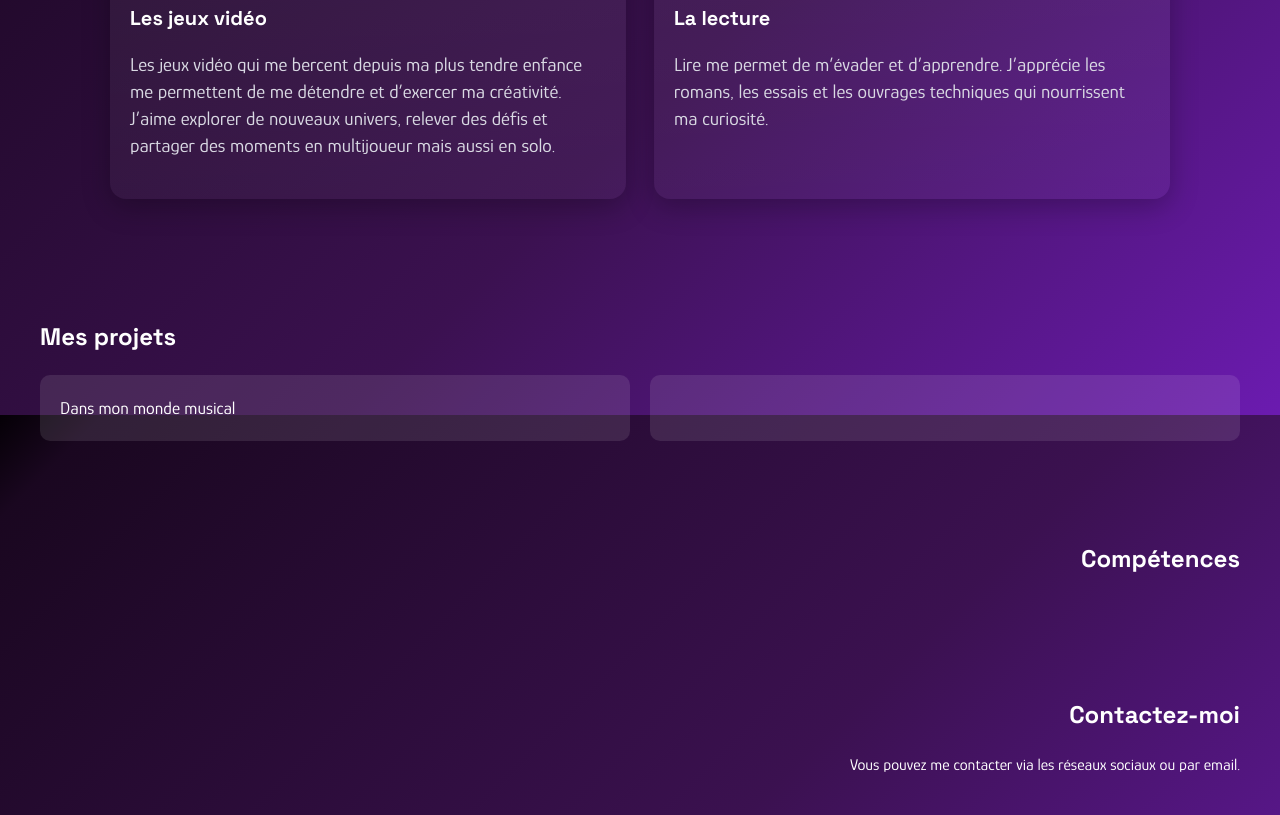
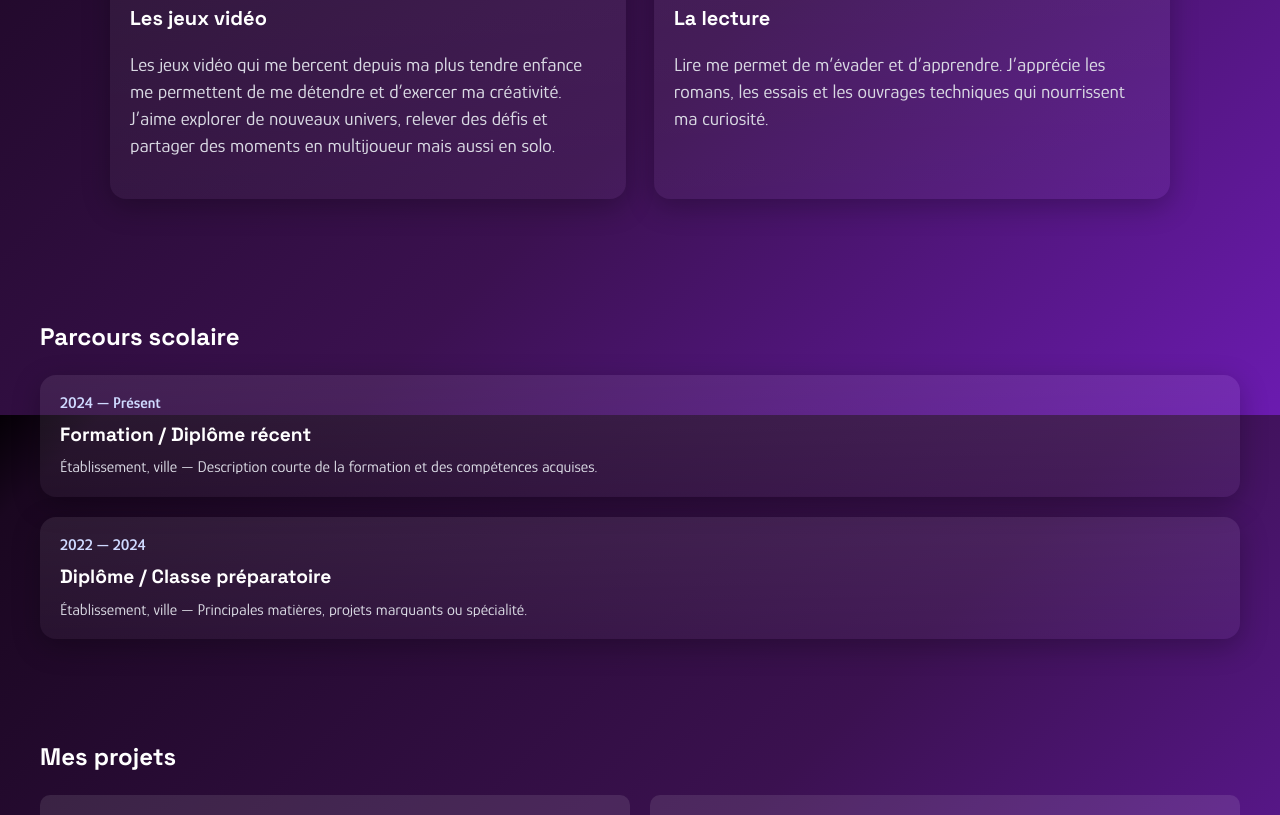
Before and after one commit to allaxan/portfolio, a plain HTML site: page index.html in a window 1280 px wide. Shown: the part 1985-2800 px from the top of the page. Drawn offline with nearby package versions, Linux system fonts and the light colour scheme.

Commit message:
ajout d'une section de parcours

```diff
--- a/index.html
+++ b/index.html
@@ -23,6 +23,7 @@
         <nav>
             <a href="#accueil">Accueil</a>
             <a href="#propos">À propos</a>
+            <a href="#parcours">Parcours</a>
             <a href="#projet">Projets</a>
             <a href="#competences">Compétences</a>
             <a href="#contact">Contact</a>
@@ -111,6 +112,23 @@
             </div>
         </section>
 
+        <!-- 🎓 Parcours scolaire -->
+        <section id="parcours" class="parcours">
+            <h2>Parcours scolaire</h2>
+            <ul class="timeline" role="list">
+                <li class="timeline-item" role="listitem">
+                    <time datetime="2024">2024 — Présent</time>
+                    <h3>Formation / Diplôme récent</h3>
+                    <p class="timeline-text">Établissement, ville — Description courte de la formation et des compétences acquises.</p>
+                </li>
+                <li class="timeline-item" role="listitem">
+                    <time datetime="2022">2022 — 2024</time>
+                    <h3>Diplôme / Classe préparatoire</h3>
+                    <p class="timeline-text">Établissement, ville — Principales matières, projets marquants ou spécialité.</p>
+                </li>
+            </ul>
+        </section>
+
         <!-- 💼 Projets -->
         <section id="projet" class="projects">
             <h2>Mes projets</h2>
--- a/style.css
+++ b/style.css
@@ -322,6 +322,51 @@ nav a:focus-visible {
 }
 
 /* ============================= */
+/* 🎓 PARCOURS */
+/* ============================= */
+
+.parcours {
+    padding: 40px;
+    scroll-margin-top: var(--header-height);
+}
+
+.timeline {
+    list-style: none;
+    padding: 0;
+    margin: 20px 0 0 0;
+    display: grid;
+    grid-template-columns: 1fr;
+    gap: 20px;
+}
+
+.timeline-item {
+    background: linear-gradient(180deg, rgba(255,255,255,0.08) 0%, rgba(255,255,255,0.04) 100%);
+    border-radius: 16px;
+    box-shadow: 0 8px 28px rgba(0,0,0,0.25);
+    padding: 16px 20px;
+}
+
+.timeline-item time {
+    display: inline-block;
+    color: #cfd9ff;
+    font-weight: 600;
+    margin-bottom: 6px;
+}
+
+.timeline-item h3 {
+    margin: 0 0 6px 0;
+    font-size: 1.2rem;
+    text-align: left;
+}
+
+.timeline-text {
+    margin: 0;
+    color: #d9d9e3;
+    line-height: 1.6;
+    text-align: left;
+}
+
+/* ============================= */
 /* 📞 CONTACT */
 /* ============================= */
 
```
